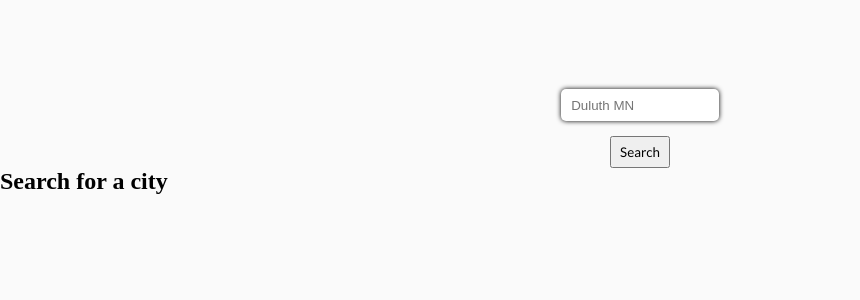
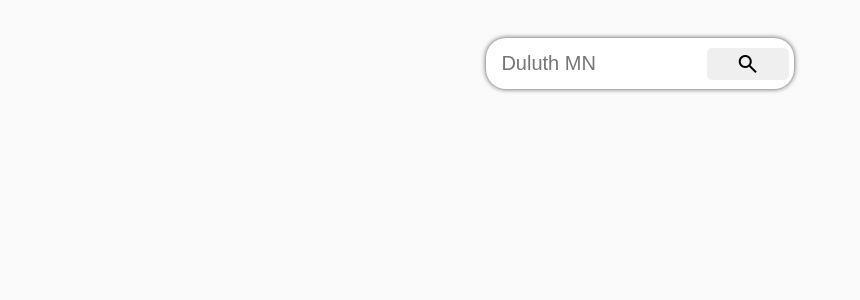
Before and after one commit to jon-tschida/react-weather-app, a React (Create React App) app: page / in a window 1280 px wide. Shown: the top 300 px of the page, without its empty margins (0-860 px from the left). Built offline with nearby package versions, Linux system fonts and the light colour scheme.

Commit message:
Lots of changes
More CSS, added forecast API call, just have to make the function to parse the hourly data, either grab each day or count up the hours, it returns the data in 3 hour steps over 5 days.

```diff
--- a/public/index.html
+++ b/public/index.html
@@ -10,34 +10,12 @@
       content="Web site created using create-react-app"
     />
     <link rel="apple-touch-icon" href="%PUBLIC_URL%/logo192.png" />
-    <!--
-      manifest.json provides metadata used when your web app is installed on a
-      user's mobile device or desktop. See https://developers.google.com/web/fundamentals/web-app-manifest/
-    -->
     <link rel="manifest" href="%PUBLIC_URL%/manifest.json" />
-    <!--
-      Notice the use of %PUBLIC_URL% in the tags above.
-      It will be replaced with the URL of the `public` folder during the build.
-      Only files inside the `public` folder can be referenced from the HTML.
-
-      Unlike "/favicon.ico" or "favicon.ico", "%PUBLIC_URL%/favicon.ico" will
-      work correctly both with client-side routing and a non-root public URL.
-      Learn how to configure a non-root public URL by running `npm run build`.
-    -->
+    <link rel="stylesheet" href="https://fonts.googleapis.com/css2?family=Material+Symbols+Outlined:opsz,wght,FILL,GRAD@48,300,0,0" />
     <title>React App</title>
   </head>
   <body>
     <noscript>You need to enable JavaScript to run this app.</noscript>
     <div id="root"></div>
-    <!--
-      This HTML file is a template.
-      If you open it directly in the browser, you will see an empty page.
-
-      You can add webfonts, meta tags, or analytics to this file.
-      The build step will place the bundled scripts into the <body> tag.
-
-      To begin the development, run `npm start` or `yarn start`.
-      To create a production bundle, use `npm run build` or `yarn build`.
-    -->
   </body>
 </html>
--- a/src/App.js
+++ b/src/App.js
@@ -13,6 +13,9 @@ export default function App() {
   const [weatherData, setWeatherData] = React.useState()
   const [loadingWeatherData, setLoadingWeatherData] = React.useState(true);
 
+  const [loadingDailyWeatherData, setLoadingDailyWeatherData] = React.useState(true)
+  const [dailyWeatherData, setDailyWeatherData] = React.useState()
+
 
   // API call function, bascially copy pasted into our Header as well, using the lat and long from our location api to get weather for that location.
   async function fetchWeatherData() {
@@ -24,12 +27,22 @@ export default function App() {
   }
   // End API call function
 
+  //API call for our daily weather
+  async function fetchDailyWeatherData() {
+    setLoadingDailyWeatherData(true);
+    const response = await fetch(`https://api.openweathermap.org/data/2.5/forecast?lat=${locationData.locations[0].referencePosition.latitude.toFixed(5)}&lon=${locationData.locations[0].referencePosition.longitude.toFixed(5)}&units=imperial&appid=2a8ab662e8539e2cb45726e6080084e6`);
+    const json = await response.json();
+    setDailyWeatherData(json);
+    setLoadingDailyWeatherData(false);
+  }
+
 
   // UseEffect with loaded in the dependancy array
   React.useEffect(()=>{
 
       if(loaded) {
         fetchWeatherData();
+        fetchDailyWeatherData();
       }
   }, [loaded])
 
@@ -39,7 +52,7 @@ export default function App() {
   return (
     <div>
       <Header setLocationData={setLocationData} setLoaded={setLoaded} locationData={locationData} loaded={loaded}/>
-      <h2> { loadingWeatherData ? "Search for a city" : <Weather weatherData={weatherData} locationData={locationData}/> } </h2>
+      <h2> { loadingWeatherData ? null : <Weather weatherData={weatherData} locationData={locationData} dailyWeatherData={dailyWeatherData}/> } </h2>
     </div>
   );
 }
--- a/src/components/Header.js
+++ b/src/components/Header.js
@@ -1,4 +1,5 @@
 import React from 'react'
+
 
   // formating our user input, replacing spaces with % for our API call.
   const formatInput = (text) => text.replace(/ /g, "%");
@@ -38,10 +39,13 @@ export default function Header(props) {
             ?
                 null
             :
+            <div>
+                <p className='weather-container-header'></p>
                 <form onSubmit={handleSubmit}>
-                    <input type="text" placeholder='Duluth MN' onChange={handleChange} value={formData}></input>
-                    {loading ? <button className="button-searching" type='submit'>Searching...</button> : <button type='submit'>Search</button>}
+                    <input type="text" placeholder='Duluth MN' onChange={handleChange} value={formData} />
+                    {loading ? <img src={require("../images/loading.png")} className="search-loading"/> : <button type='submit' className='material-symbols-outlined'>search</button>}
                 </form>
+            </div>
             }
         </div>
     </div>
--- a/src/components/Weather.js
+++ b/src/components/Weather.js
@@ -2,22 +2,28 @@ import React from 'react'
 
 export default function Weather(props) {
 
-    const {weatherData, locationData} = props;
+    const {weatherData, locationData, dailyWeatherData} = props;
 
     // Simple capitalize function
     const capitalize = (text) => text.replace(text[0], text[0].toUpperCase())
 
+    console.log(dailyWeatherData)
+
     return (
     <div>
-        <div className='weather-container'>
+        <div className='whole-weather-container'>
             <div className='weather-container-header-container'>
-                <h1 className='weather-container-header'>Today in {locationData.locations[0].formattedAddress}</h1>
+                <h1 className='weather-container-header'>{locationData.locations[0].formattedAddress}</h1>
                 <img className='weather-header-icon' src={`http://openweathermap.org/img/wn/${weatherData.weather[0].icon}@4x.png`} />
+                <div className='high-low-main-temp-container'>
                     <p className='weather-main-temp'>{Math.round(weatherData.main.temp)}°</p>
+                    <p className='weather-min-high'>{Math.round(weatherData.main.temp_min)}° {Math.round(weatherData.main.temp_max)}°</p>
+                </div>
                 <p className='weather-main-description'>{capitalize(weatherData.weather[0].description)}</p>
             </div>
-            <hr />
+            <span className='divider'></span>
             <div className='weather-info'>
+                <div className='weather-info-row-container'>
                     <div className='weather-info-row'>
                         <p>Feels </p>
                         <p>{Math.round(weatherData.main.feels_like)}°</p>
@@ -31,10 +37,10 @@ export default function Weather(props) {
                         <p>{Math.round(weatherData.wind.speed)} MPH</p>
                     </div>
                     <div className='weather-info-row'>
-                    <p>Cloud Coverage</p>
+                        <p>Clouds</p>
                         <p>{Math.round(weatherData.clouds.all)}%</p>
                     </div>
-
+                </div>
             </div>
         </div>
     </div>
--- a/src/index.css
+++ b/src/index.css
@@ -9,16 +9,37 @@
 body{
   background-color: #fafafa;
 }
-hr{
-  margin-top: 5px;
-  margin-bottom: 5px;
-  border: 1px solid rgba(0, 0, 0, 0.5);
-  border-radius: 50%;
+.divider{
+border: 1px solid black;
+height: 15rem;
+border-radius: 50%;
+margin: 0px 15px 0px 15px;
+}
+
+.search-loading{
+  animation: rotation 1s infinite linear;
+  width: 30px;
+  margin-right: 10px;
+}
+
+@keyframes rotation {
+  0% {
+    transform: rotate(0deg);
+  }
+  40%{
+    transform: rotate(90deg);
+  }
+  75%{
+    transform: rotate(320deg);
+  }
+  100% {
+    transform: rotate(359deg);
+  }
 }
 
 /* Header styling */
 .header-container{
-  margin-top: 5%;
+  margin-top: 3%;
   display: flex;
   justify-content: center;
 }
@@ -27,13 +48,7 @@ hr{
   display: flex;
   flex-direction: column;
   justify-content: center;
-}
-
-.location{
-  text-align: center;
-  font-family: 'Lato', sans-serif;
-  font-size: 3rem;
-  font-weight: 300;
+  width: 80%;
 }
 
 /* End header styling */
@@ -41,97 +56,121 @@ hr{
 /* Form styling */
 form{
   display: flex;
-  flex-direction: column;
+  flex-direction: row;
+  align-items: center;
   justify-content: center;
-  padding-top: 25px;
+  width: 30%;
+  height: 120%;
+  margin: auto;
+  background-color: white;
+
+  box-shadow: 0px 0px 5px #4d4d4d;
+  border-radius: 20px;
+  padding: 5px;
 }
 form > input{
+  font-size: 20px;
   border: none;
-  border-radius: 5px;
-  width: 80%;
+  width: 100%;
   margin: auto;
   height: 2rem;
   padding: 10px;
-  box-shadow: 0px 0px 5px black;
-  transition: box-shadow 250ms ease-in-out;
-  margin-bottom: 15px;
 }
 
 form > input:focus{
   outline: none;
-  box-shadow: 0px 0px 5px green;
-  transition: box-shadow 250ms ease-in-out;
 }
 form > button{
-  width: 30%;
-  margin: auto;
+  width: 40%;
   cursor: pointer;
   height: 2rem;
   font-family: 'Lato', sans-serif;
-
-}
-
-.button-searching{
-  width: 30%;
-  margin: auto;
-  cursor: wait;
-  height: 2rem;
-  font-family: 'Lato', sans-serif;
+  border-radius: 5px;
+  margin-left: 5px;
+  border: none;
 }
 
 /* End Form Styling */
 
 /* Weather info styling */
 
-.weather-container{
+.whole-weather-container{
  padding: 1%;
  background-color: #ffffff;
  border-radius: 15px;
  box-shadow: 0px 0px 10px #4d4d4d;
 
- width: fit-content;
+ width: 30%;
+ height: 300px;
  margin: auto;
+ display: flex;
+ align-items: center;
+ justify-content: space-around;
 }
 
 .weather-container-header-container{
+  width: 250px;
+  height: 100%;
   display: flex;
   flex-direction: column;
 }
 .weather-container-header{
   text-align: center;
   font-family: 'Lato', sans-serif;
-  font-size: 3rem;
+  font-size: 2rem;
   font-weight: 300;
 }
 
 .weather-header-icon{
  width: 50%;
  margin: auto;
- border-radius: 50%;
+ max-width: fit-content;
+}
+
+.high-low-main-temp-container{
+  display: flex;
+  flex-direction: column;
+  align-items: center;
+  justify-content: center;
+  font-family: 'Lato', sans-serif;
+  font-weight: 300;
 }
 
 .weather-main-temp{
   text-align: center;
   font-family: 'Lato', sans-serif;
-  font-size: 3rem;
+  font-size: 2rem;
   font-weight: 300;
+}
+
+.weather-min-high{
+  text-align: center;
+  font-size: 1rem;
 }
 
 .weather-main-description{
   text-align: center;
   font-family: 'Lato', sans-serif;
-  font-size: 2.5rem;
+  font-size: 2rem;
   font-weight: 300;
 }
 
 .weather-info{
-  padding: 0px 10px 0px 10px;
+  display: flex;
+  align-items: center;
+
   text-align: center;
   font-family: 'Lato', sans-serif;
-  font-size: 2rem;
-  font-weight: 400;
+  font-size: 1.5rem;
+  font-weight: 300;
 
-  justify-content: space-around;
+  width: 250px;
+  height: 100%;
+}
+
+.weather-info-row-container{
+  width: 100%;
+  height: fit-content;
 }
 .weather-info-row{
   display: flex;
```
Also changed, not shown: src/images/loading.png (added). Lines whose indentation alone changed are shown as unchanged.
